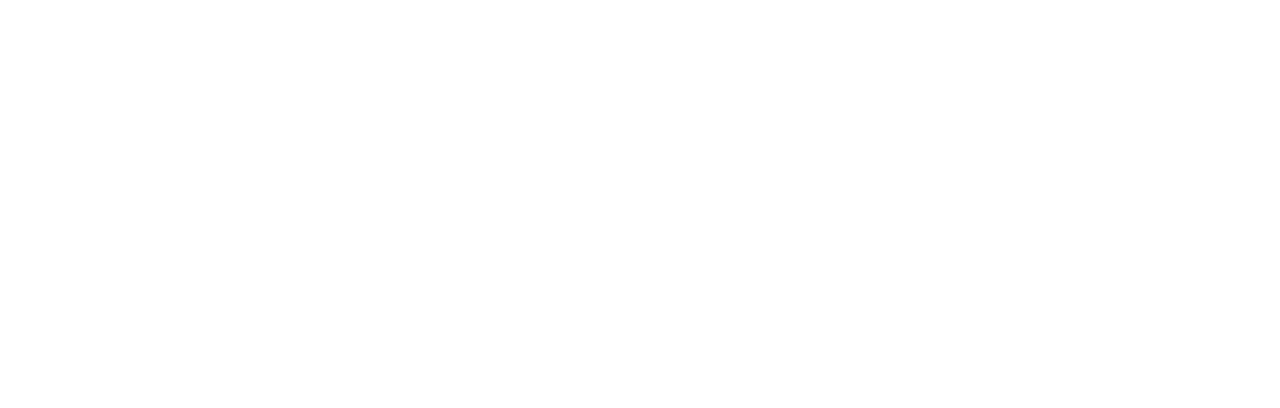
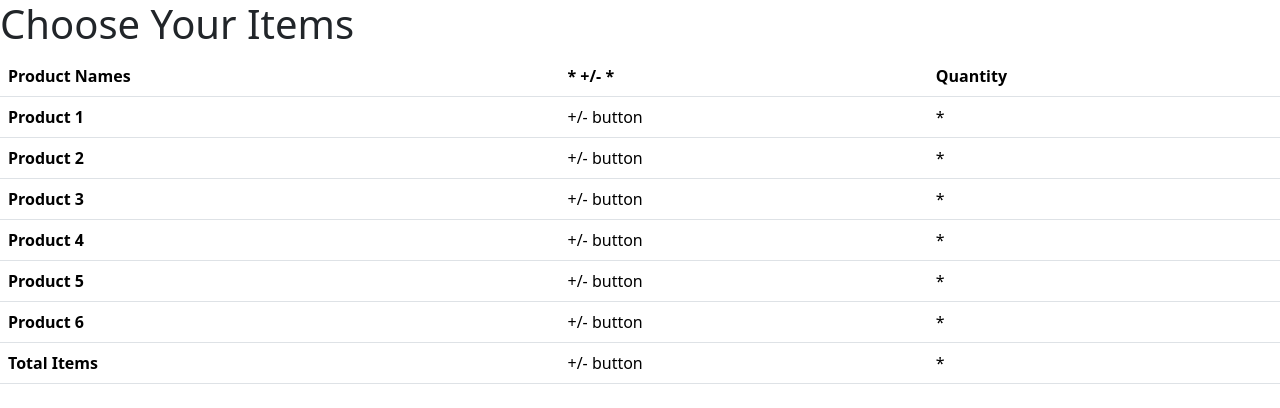
Before and after one commit to BiancaTate/ecommerce-capstone, a plain HTML site: page products.html in a window 1280 px wide. Drawn offline with nearby package versions, Linux system fonts and the light colour scheme.

Commit message:
Attempted to meet basic requirements for Index, Login, Products, and Registration

```diff
--- a/products.html
+++ b/products.html
@@ -13,8 +13,64 @@
 </head>
 
 <body>
-    <header></header>
-    <main></main>
+    <header>
+        <H1>Choose Your Items </H1>
+    </header>
+    <main>
+        <table class="table">
+            <thead>
+              <tr>
+                <th scope= "col"> Product Names </th>
+                <th scope = "col"> * +/- *</th>
+                <th scope= "col"> Quantity </th>
+
+
+
+              </tr>
+            </thead>
+            <tbody>
+              <tr>
+                <th scope="row">Product 1</th>
+                <td>+/- button</td>
+
+                <td>*</td>
+              </tr>
+              <tr>
+                <th scope="row">Product 2</th>
+                <td>+/- button</td>
+
+                <td>*</td>
+              </tr>
+              <tr>
+                <th scope="row">Product 3</th>
+                <td >+/- button</td>
+                <td>*</td>
+              </tr>
+              <tr>
+                <th scope="row">Product 4</th>
+                <td >+/- button</td>
+                <td>*</td>
+              </tr>
+              <tr>
+                <th scope="row">Product 5</th>
+                <td >+/- button</td>
+                <td>*</td>
+              </tr>
+              <tr>
+                <th scope="row">Product 6</th>
+                <td >+/- button</td>
+                <td>*</td>
+              </tr>
+              <tr>
+                <th scope="row">Total Items </th>
+                <td >+/- button</td>
+                <td>*</td>
+              </tr>
+             <!-- Still need a Bootstrap Card -->
+            </tbody>
+          </table>
+
+    </main>
     <footer></footer>
 
 </body>
```
Also changed, not shown: index.html (+20 -1 lines), login.html (+22 -2 lines), registration.html (+23 -2 lines).
